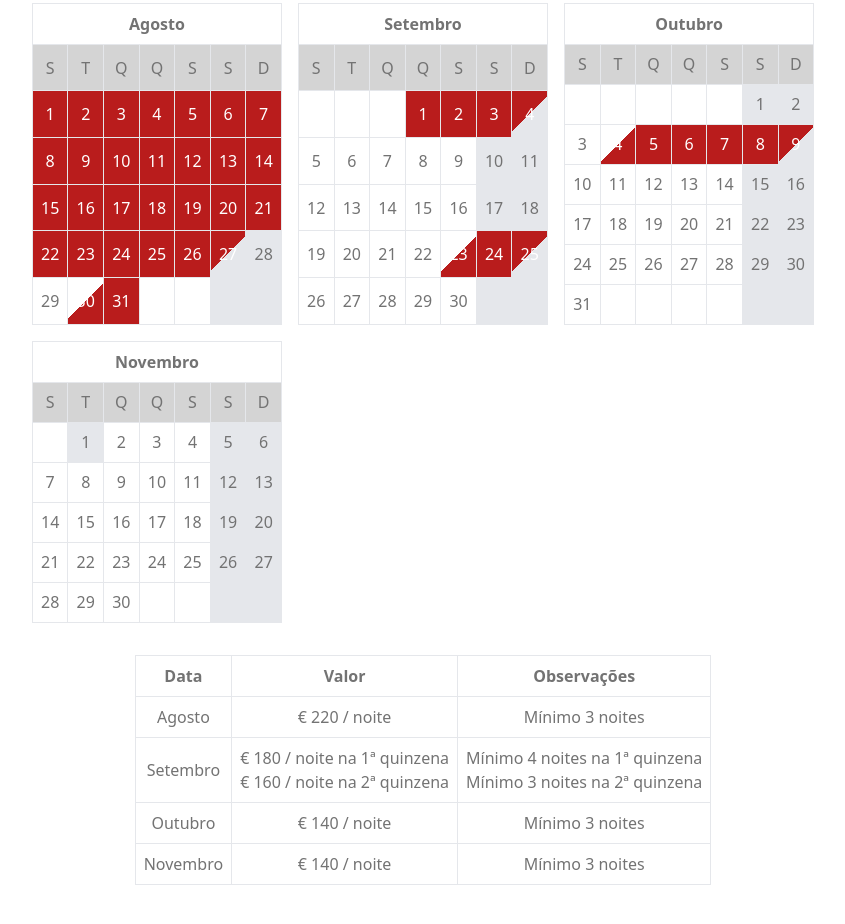
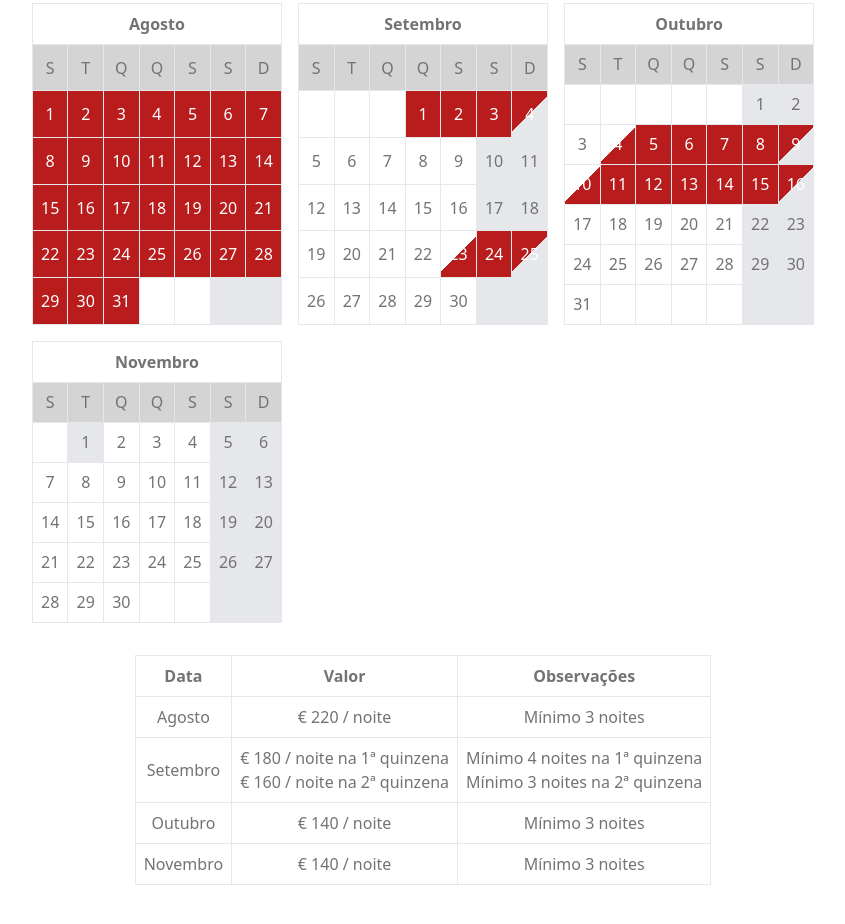
Before and after one commit to pedropalmares/casadaslameirinhas, a website: page index.html in a window 1280 px wide. Shown: the part 6331-7255 px from the top of the page, without its empty margins (217-1062 px from the left). Drawn offline with Linux system fonts and the light colour scheme; some packages are replaced by stand-ins of ours.

Commit message:
reserva 10/10 - 16/10

```diff
--- a/index.html
+++ b/index.html
@@ -696,14 +696,14 @@
                             <td class="occupied">25</td>
                             <td class="occupied">26</td>
                             <td>
-                                <div class="occupied-dayoff">27</div>
+                                <div class="occupied">27</div>
                             </td>
-                            <td class="dayoff">28</td>
+                            <td class="occupied">28</td>
                         </tr>
                         <tr>
-                            <td>29</td>
+                            <td class="occupied">29</td>
                             <td>
-                                <div class="free-occupied">30</div>
+                                <div class="occupied">30</div>
                             </td>
                             <td class="occupied">31</td>
                             <td></td>
@@ -819,13 +819,17 @@
                             </td>
                         </tr>
                         <tr>
-                            <td>10</td>
-                            <td>11</td>
-                            <td>12</td>
-                            <td>13</td>
-                            <td>14</td>
-                            <td class="dayoff">15</td>
-                            <td class="dayoff">16</td>
+                            <td>
+                                <div class="free-occupied">10</div>
+                            </td>
+                            <td class="occupied">11</td>
+                            <td class="occupied">12</td>
+                            <td class="occupied">13</td>
+                            <td class="occupied">14</td>
+                            <td class="occupied">15</td>
+                            <td>
+                                <div class="occupied-dayoff">16</div>
+                            </td>
                         </tr>
                         <tr>
                             <td>17</td>
```
